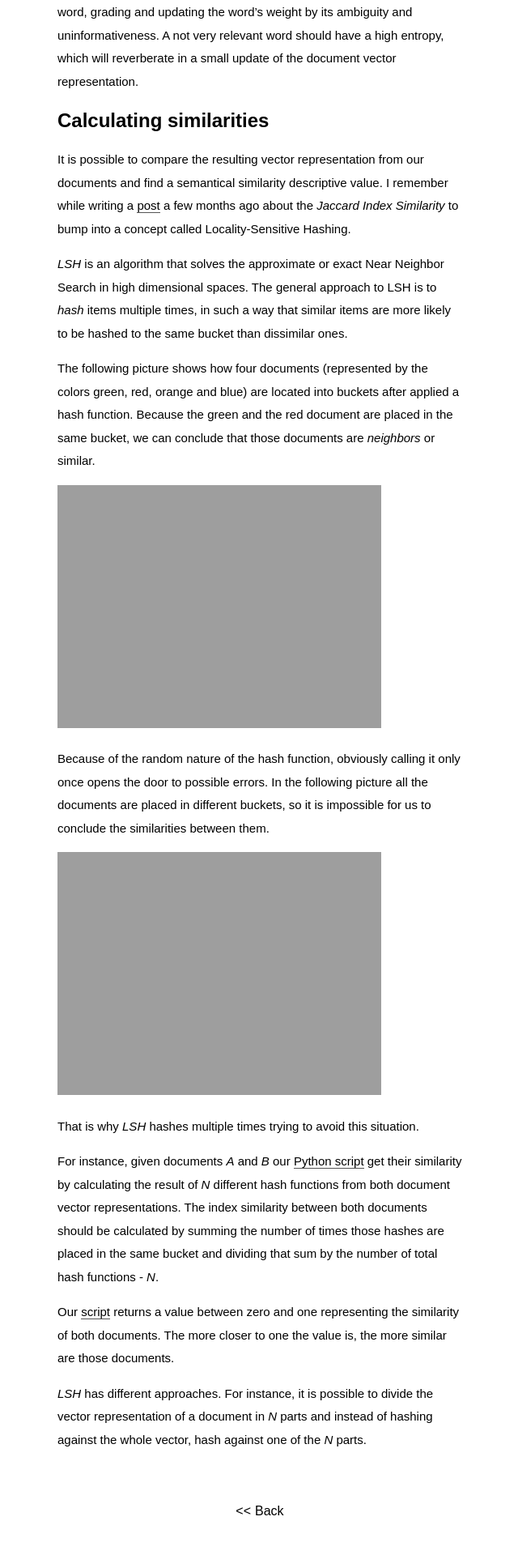
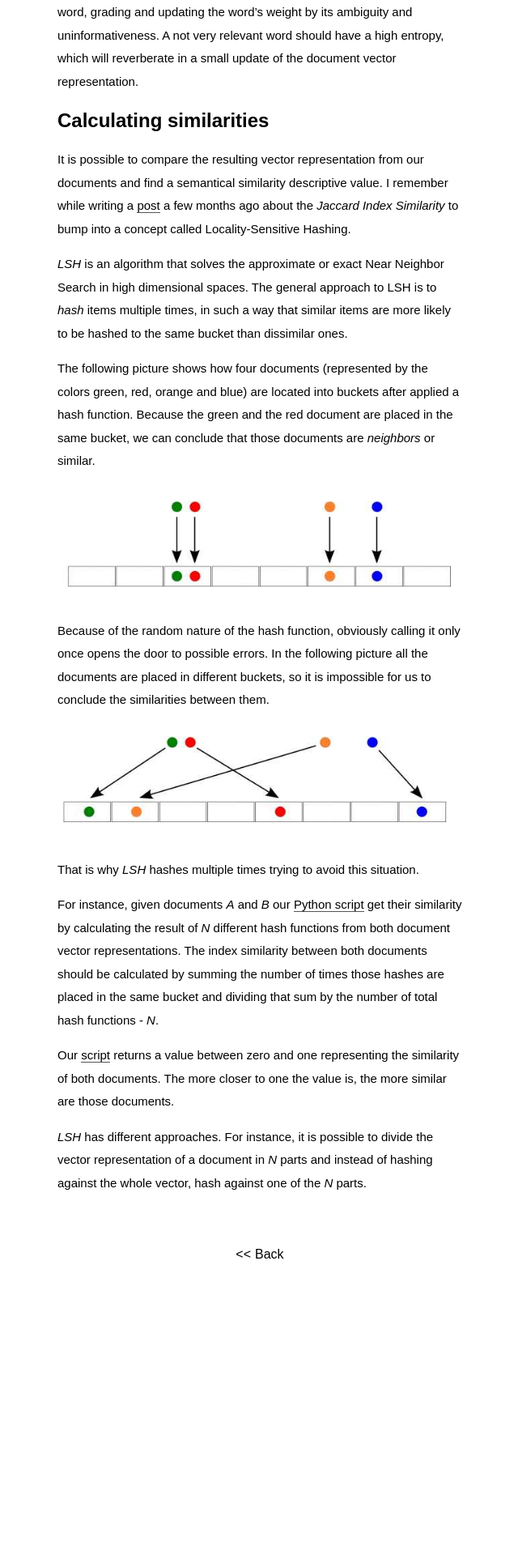
Before and after one commit to jootse84/jootse84.github.io, a Jekyll site: the page built from _posts/2017-03-19-lsh-for-finding-document-similarity.md, in a window 1280 px wide. Shown: the part 1314-3234 px from the top of the page at 81% size, without its empty margins (319-959 px from the left). Built offline with Jekyll 4.4.1, drawn with Linux system fonts in a browser that asks for light colours; some web fonts are replaced; comment, search, counter and statistics services are not loaded; after the commit the page ends 2917 px from its top, so only the background shows below that.

Commit message:
Img pointing to a wrong extension

```diff
--- a/_posts/2017-03-19-lsh-for-finding-document-similarity.md
+++ b/_posts/2017-03-19-lsh-for-finding-document-similarity.md
@@ -24,11 +24,11 @@ It is possible to compare the resulting vector representation from our documents
 
 The following picture shows how four documents (represented by the colors green, red, orange and blue) are located into buckets after applied a hash function. Because the green and the red document are placed in the same bucket, we can conclude that those documents are *neighbors* or similar.
 
-![alt lsh]({{ site.url }}/assets/images/lsh_post/lsh1.png)
+![alt lsh]({{ site.url }}/assets/images/lsh_post/lsh1.jpg)
 
 Because of the random nature of the hash function, obviously calling it only once opens the door to possible errors. In the following picture all the documents are placed in different buckets, so it is impossible for us to conclude the similarities between them.
 
-![alt lsh]({{ site.url }}/assets/images/lsh_post/lsh2.png)
+![alt lsh]({{ site.url }}/assets/images/lsh_post/lsh2.jpg)
 
 That is why *LSH* hashes multiple times trying to avoid this situation.
 
```
